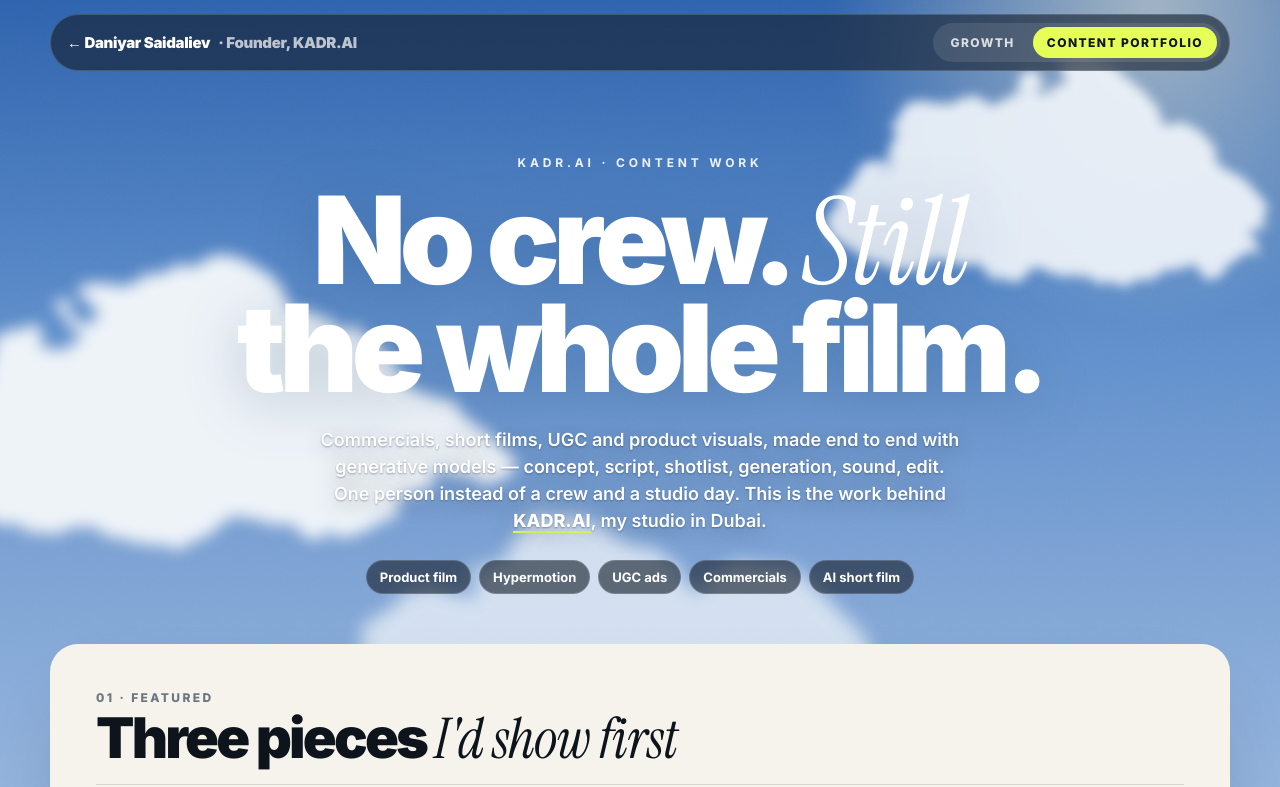
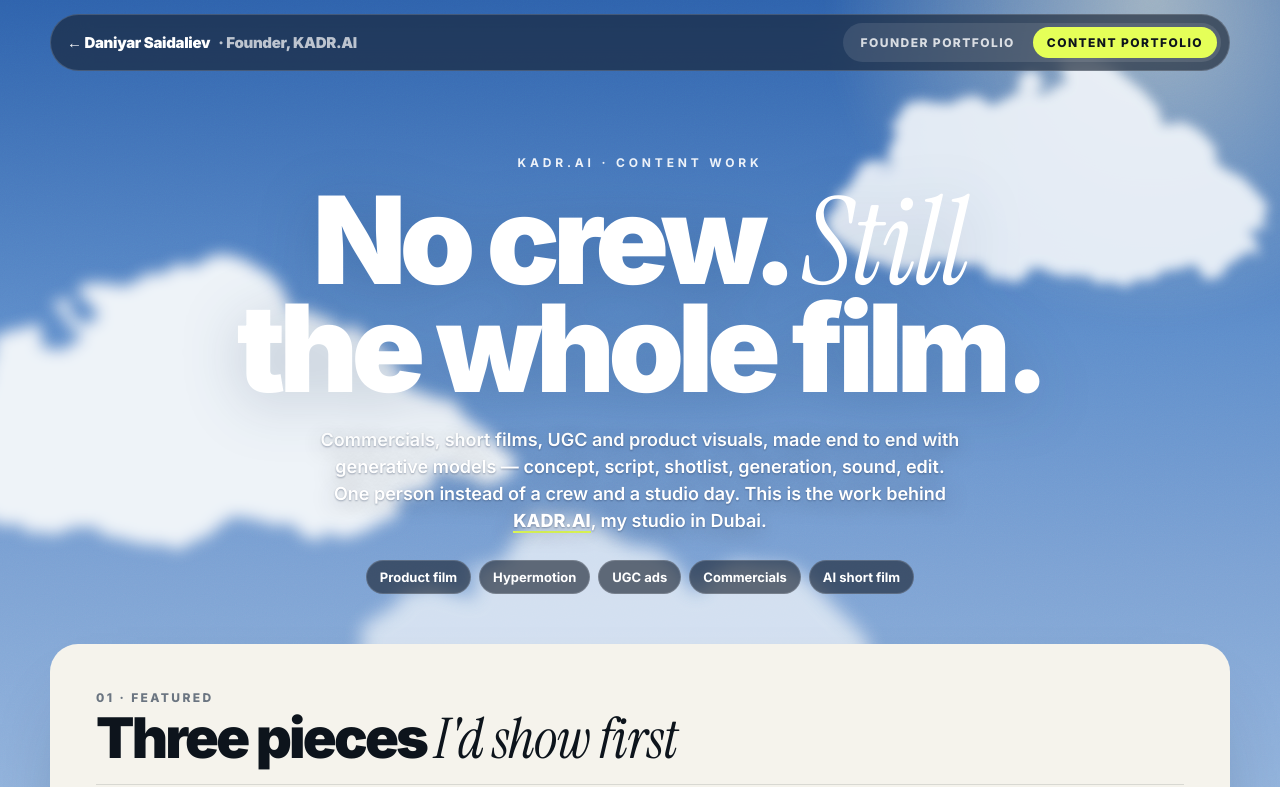
Before and after one commit to DaniyarUE/DaniyarUE.github.io, a plain HTML site: page work.html in a window 1280 px wide. Shown: the top 787 px of the page. Drawn offline with Linux system fonts and the light colour scheme.

Commit message:
Rename Growth tab to Founder portfolio
Co-Authored-By: Claude Opus 5.5 <noreply@anthropic.com>
Claude-Session: https://claude.ai/code/session_01TKzbwAtTyEEs5tBfyLopSK

```diff
--- a/work.html
+++ b/work.html
@@ -163,7 +163,7 @@ footer a{text-decoration:none;font-weight:700;color:#fff}
     <div class="bar-in">
       <a class="home" href="./">← Daniyar Saidaliev <i>· Founder, KADR.AI</i></a>
       <nav class="switch" aria-label="Portfolio sections">
-        <a href="./">Growth</a><a class="on" href="work.html">Content portfolio</a>
+        <a href="./">Founder portfolio</a><a class="on" href="work.html">Content portfolio</a>
       </nav>
     </div>
   </div>
```
